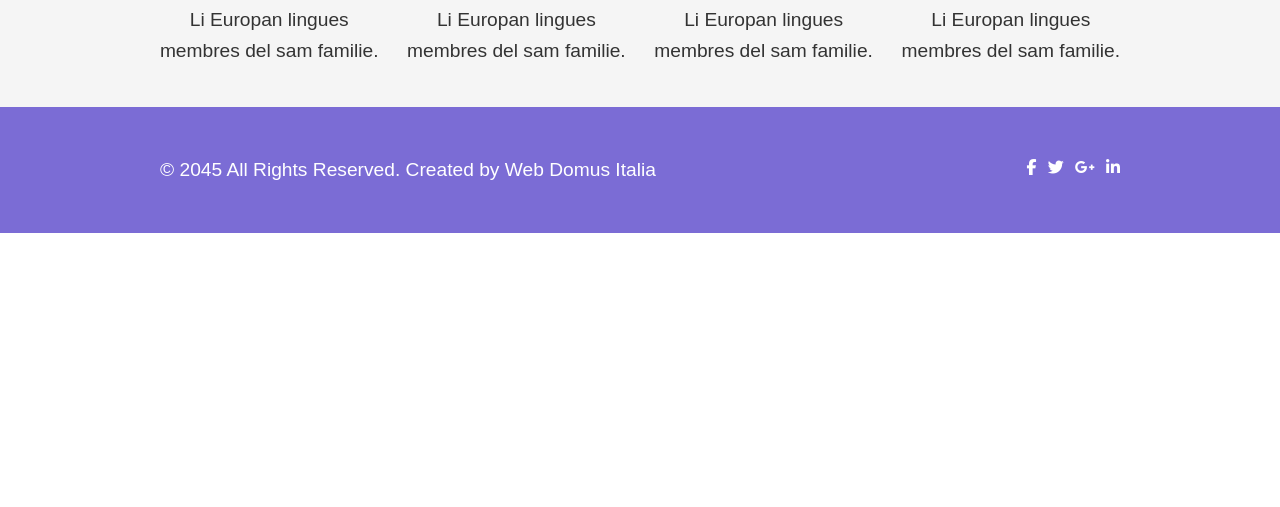
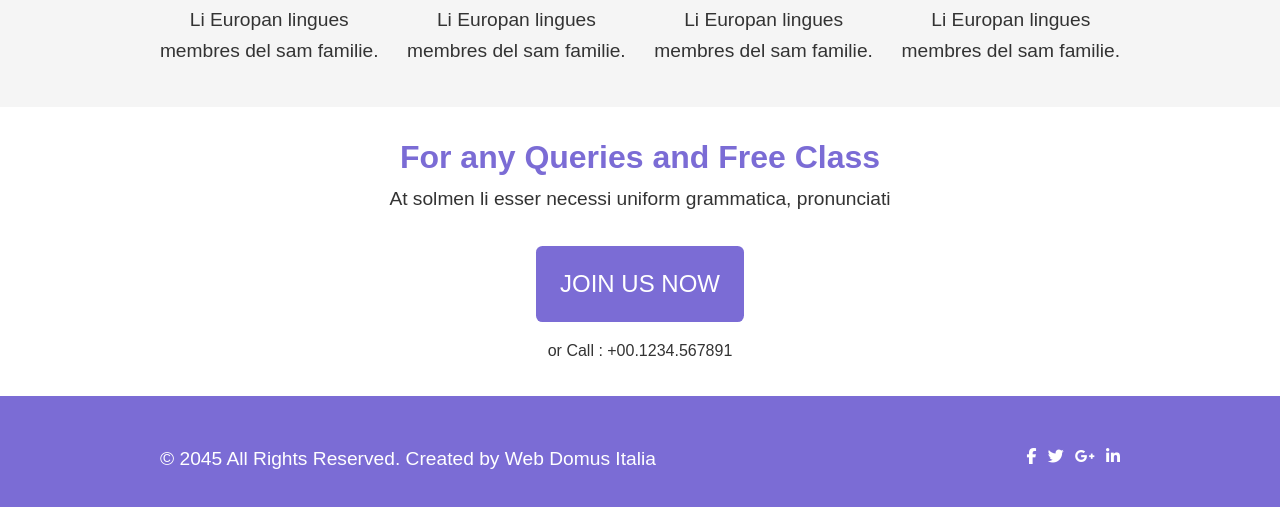
Before and after one commit to LAVIRASTOGI/HTMLCSSYogaWebsite, a plain HTML site: page index.html in a window 1280 px wide. Shown: the part 3480-3987 px from the top of the page. Before the commit the page ends 3713 px from the top, so only its background shows below. Drawn offline with Linux system fonts and the light colour scheme.

Commit message:
callContainer

```diff
--- a/index.html
+++ b/index.html
@@ -475,6 +475,18 @@
       </div>
     </section>
 
+
+    <!-- call -->
+     <section class="container callContainer">
+      <div class="heading">
+        <h1>For any Queries and Free Class</h1>
+         <p>At solmen li esser necessi uniform grammatica, pronunciati</p>
+      </div>
+      <div class="contact">
+        <button>JOIN US NOW</button>
+        <span>or Call : +00.1234.567891</span>
+      </div>
+     </section>
     <footer>
       <div class="footContainer">
         <p>© 2045 All Rights Reserved. Created by Web Domus Italia</p>
--- a/style.css
+++ b/style.css
@@ -48,6 +48,14 @@ p {
 
 .heading {
   text-align: center;
+}
+
+button {
+  font-size: 1.5rem;
+  color: #ffff;
+  padding: 1.5rem;
+  border: none;
+  border-radius: 0.4rem;
 }
 
 /* end of common  */
@@ -133,12 +141,7 @@ p {
   font-size: 1.5rem;
 }
 .heroContainer .mainContent button {
-  font-size: 1.5rem;
   background: var(--secondaryColor);
-  color: #ffff;
-  padding: 1.5rem;
-  border: none;
-  border-radius: 0.4rem;
 }
 
 .heroContainer .mainContent {
@@ -293,6 +296,17 @@ p {
   margin: 0.5rem 0;
 }
 
+.callContainer .contact {
+  margin: 2rem 0;
+  display: flex;
+  flex-direction: column;
+  gap: 1rem;
+  align-items: center;
+}
+.callContainer button {
+  background: var(--mainHeadingColor);
+}
+
 footer {
   background-color: var(--mainHeadingColor);
   color: #ffff;
@@ -309,6 +323,7 @@ footer {
   display: flex;
   gap: 0.7rem;
 }
+
 @media screen and (max-width: 700px) {
   /* header */
   .heroContainer .infoContainer {
```
